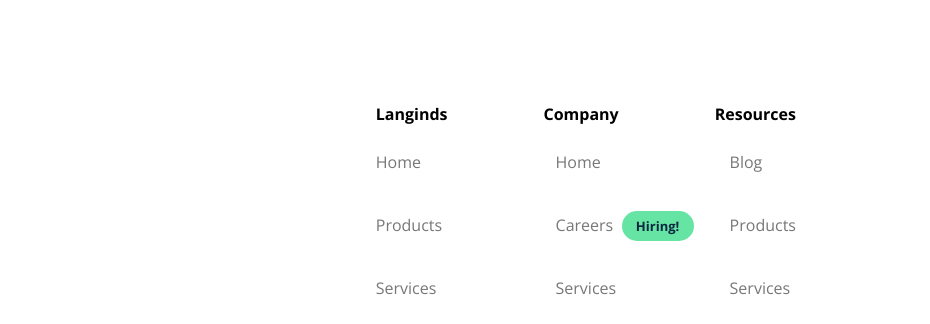
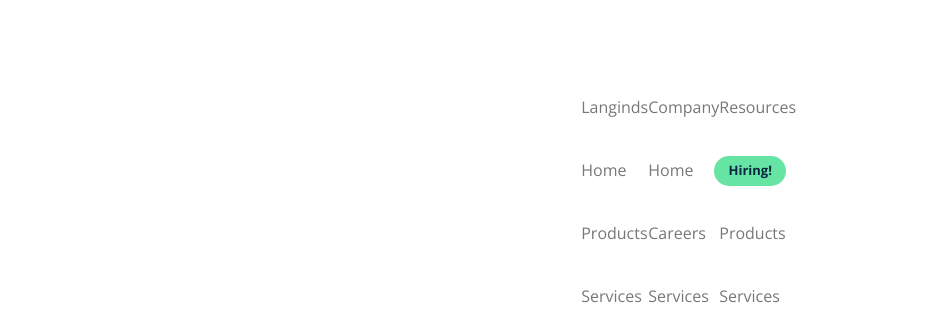
Before and after one commit to Alextwixmen/landingBlog, a website built with Vite: page index.html in a window 1280 px wide. Shown: the part 2600-2924 px from the top of the page, 350-1280 px from the left. Built offline with nearby package versions, Linux system fonts and the light colour scheme.

Commit message:
some adaptive changes

```diff
--- a/index.html
+++ b/index.html
@@ -246,24 +246,45 @@
               </div>
             </div>
             <div class="main-links">
-              <div class="links-titles">
+              <!-- <div class="links-titles">
                 <div>Langinds</div>
                 <div>Company</div>
                 <div>Resources</div>
-              </div>
+              </div> -->
               <div class="footer-links">
                 <ul class="footer-links__list">
+                  <li>
+                    <a
+                      class="footer-links__link footer-links__first-link"
+                      href="#"
+                      >Langinds</a
+                    >
+                  </li>
                   <li><a class="footer-links__link" href="#">Home</a></li>
                   <li><a class="footer-links__link" href="#">Products</a></li>
                   <li><a class="footer-links__link" href="#">Services</a></li>
                 </ul>
                 <ul class="footer-links__list footer-links__company">
+                  <li>
+                    <a
+                      class="footer-links__link footer-links__first-link"
+                      href="#"
+                      >Company</a
+                    >
+                  </li>
                   <li><a class="footer-links__link" href="#">Home</a></li>
                   <li><a class="footer-links__link" href="#">Careers</a></li>
                   <div class="footer-links__hiring">Hiring!</div>
                   <li><a class="footer-links__link" href="#">Services</a></li>
                 </ul>
                 <ul class="footer-links__list footer-links__last_link">
+                  <li>
+                    <a
+                      class="footer-links__link footer-links__first-link"
+                      href="#"
+                      >Resources</a
+                    >
+                  </li>
                   <li><a class="footer-links__link" href="#">Blog</a></li>
                   <li><a class="footer-links__link" href="#">Products</a></li>
                   <li>
```
